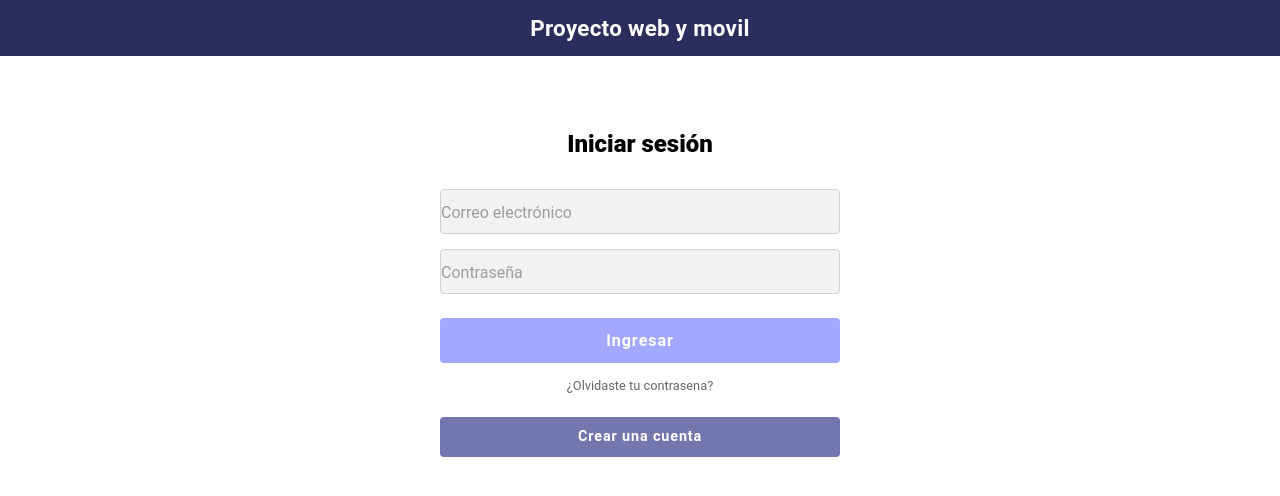
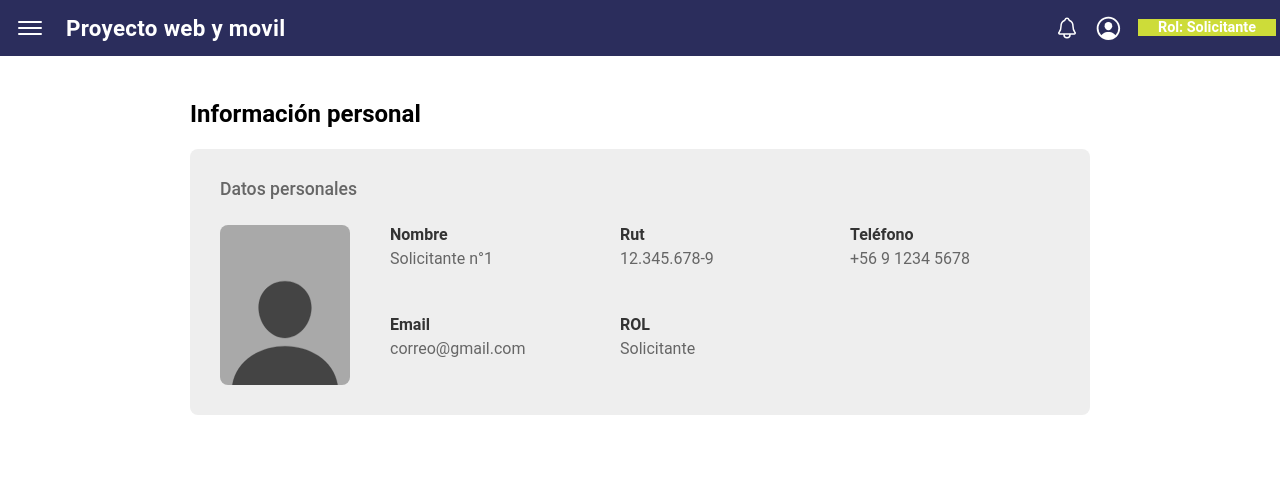
Before and after one commit to IgnacioGameolay/municipal-request-tracker, a React (Vite) app in the folder client/: page /ciudadano/tramites in a window 1280 px wide. Before the commit this address led to /login. Shown: the top 496 px of the page. Built offline with nearby package versions, Linux system fonts and the light colour scheme.

Commit message:
feat: creacion del dashboard del ciudadano y ajuste temporal de rutas

```diff
--- a/client/src/pages/ciudadano/DashboardCiudadano.tsx
+++ b/client/src/pages/ciudadano/DashboardCiudadano.tsx
@@ -1,36 +1,93 @@
+import React from 'react';
 import {
-  IonCard, IonCardContent, IonCardHeader,
-  IonCardSubtitle, IonCardTitle, IonBadge,
-  IonFab, IonFabButton, IonIcon
+  IonPage, IonHeader, IonToolbar, IonTitle, IonContent, IonButtons, IonIcon
 } from '@ionic/react';
-import { add } from 'ionicons/icons';
+import { menuOutline, notificationsOutline, personCircleOutline, person } from 'ionicons/icons';
 
 const DashboardCiudadano: React.FC = () => {
   return (
-    <div className="dashboard-container">
-      <h2>Mis Solicitudes</h2>
+    <IonPage>
+      {/* Cabecera superior oscura con íconos y Rol */}
+      <IonHeader className="ion-no-border">
+        <IonToolbar style={{ '--background': '#2b2d5c', color: 'white' }}>
+          <IonButtons slot="start">
+            <IonIcon icon={menuOutline} style={{ fontSize: '2rem', marginLeft: '10px', cursor: 'pointer' }} />
+          </IonButtons>
 
-      {/* Ejemplo de un trámite OBSERVADO (Caso crítico del PDF) */}
-      <IonCard routerLink="/ciudadano/tramites/1">
-        <IonCardHeader>
-          <div style={{ display: 'flex', justifyContent: 'space-between' }}>
-            <IonCardSubtitle>Folio: #10293</IonCardSubtitle>
-            <IonBadge color="warning">OBSERVADO</IonBadge>
+          <IonTitle style={{ fontWeight: 'bold', fontSize: '1.4rem' }}>
+            Proyecto web y movil
+          </IonTitle>
+
+          <IonButtons slot="end" style={{ display: 'flex', alignItems: 'center' }}>
+            <IonIcon icon={notificationsOutline} style={{ fontSize: '1.5rem', marginRight: '15px', cursor: 'pointer' }} />
+            <IonIcon icon={personCircleOutline} style={{ fontSize: '1.8rem', marginRight: '15px', cursor: 'pointer' }} />
+
+            {/* Cuadro amarillo del Rol */}
+            <div style={{
+              backgroundColor: '#cddc39', color: 'white', padding: '0 20px',
+              fontWeight: 'bold', fontSize: '0.9rem', height: '100%',
+              display: 'flex', alignItems: 'center'
+            }}>
+              Rol: Solicitante
+            </div>
+          </IonButtons>
+        </IonToolbar>
+      </IonHeader>
+
+      <IonContent className="ion-padding" style={{ '--background': '#ffffff' }}>
+        <div style={{ maxWidth: '900px', margin: '0 auto', paddingTop: '10px' }}>
+
+          <h2 style={{ color: '#000', fontWeight: 'bold', marginBottom: '20px', fontSize: '1.5rem' }}>
+            Información personal
+          </h2>
+
+          {/* Tarjeta gris claro */}
+          <div style={{ backgroundColor: '#eeeeee', borderRadius: '8px', padding: '30px' }}>
+            <h3 style={{ color: '#666', marginTop: 0, marginBottom: '25px', fontSize: '1.1rem' }}>
+              Datos personales
+            </h3>
+
+            <div style={{ display: 'flex', gap: '40px', flexWrap: 'wrap' }}>
+
+              {/* Imagen de perfil (Placeholder) */}
+              <div style={{
+                width: '130px', height: '160px', backgroundColor: '#a9a9a9',
+                borderRadius: '8px', display: 'flex', justifyContent: 'center',
+                alignItems: 'flex-end', overflow: 'hidden'
+              }}>
+                <IonIcon icon={person} style={{ fontSize: '9rem', color: '#444', marginBottom: '-25px' }} />
+              </div>
+
+              {/* Cuadrícula de datos */}
+              <div style={{ display: 'grid', gridTemplateColumns: '1fr 1fr 1fr', gap: '20px', flex: 1 }}>
+                <div>
+                  <strong style={{ display: 'block', color: '#333', marginBottom: '5px' }}>Nombre</strong>
+                  <span style={{ color: '#666' }}>Solicitante n°1</span>
+                </div>
+                <div>
+                  <strong style={{ display: 'block', color: '#333', marginBottom: '5px' }}>Rut</strong>
+                  <span style={{ color: '#666' }}>12.345.678-9</span>
+                </div>
+                <div>
+                  <strong style={{ display: 'block', color: '#333', marginBottom: '5px' }}>Teléfono</strong>
+                  <span style={{ color: '#666' }}>+56 9 1234 5678</span>
+                </div>
+                <div>
+                  <strong style={{ display: 'block', color: '#333', marginBottom: '5px' }}>Email</strong>
+                  <span style={{ color: '#666' }}>correo@gmail.com</span>
+                </div>
+                <div style={{ gridColumn: 'span 2' }}>
+                  <strong style={{ display: 'block', color: '#333', marginBottom: '5px' }}>ROL</strong>
+                  <span style={{ color: '#666' }}>Solicitante</span>
+                </div>
+              </div>
+
+            </div>
           </div>
-          <IonCardTitle>Patente Comercial</IonCardTitle>
-        </IonCardHeader>
-        <IonCardContent>
-          Tienes documentos pendientes de corrección. Haz clic para revisar las observaciones.
-        </IonCardContent>
-      </IonCard>
 
-      {/* Botón flotante para nueva solicitud */}
-      <IonFab vertical="bottom" horizontal="end" slot="fixed">
-        <IonFabButton>
-          <IonIcon icon={add} />
-        </IonFabButton>
-      </IonFab>
-    </div>
+        </div>
+      </IonContent>
+    </IonPage>
   );
 };
 
--- a/client/src/routes/AppRouter.tsx
+++ b/client/src/routes/AppRouter.tsx
@@ -4,13 +4,13 @@ import { IonRouterOutlet } from '@ionic/react';
 import { Route, Redirect } from 'react-router-dom';
 import { ProtectedRoute } from './ProtectedRoute';
 
-// 1. IMPORTAMOS AMBAS PÁGINAS AQUÍ
+// IMPORTACIONES REALES
 import LoginPage from '../pages/auth/LoginPage';
 import CambiarPassword from '../pages/auth/CambiarPassword';
 import RegisterPage from '../pages/auth/RegisterPage';
+import DashboardCiudadano from '../pages/ciudadano/DashboardCiudadano';
 
-// Dummies para las otras vistas
-const DummyDashboardCiudadano: React.FC = () => <div>Dashboard Ciudadano</div>;
+// Dummy solo para el admin que aún no hacemos
 const DummyBandejaAdmin: React.FC = () => <div>Bandeja Admin</div>;
 
 export const AppRouter: React.FC = () => {
@@ -18,10 +18,12 @@ export const AppRouter: React.FC = () => {
     <IonReactRouter>
       <IonRouterOutlet>
 
-        {/* 2. CONECTAMOS AMBAS RUTAS */}
         <Route exact path="/login" component={LoginPage} />
         <Route exact path="/recuperar" component={CambiarPassword} />
         <Route exact path="/registro" component={RegisterPage} />
+
+        {/* TRUCO: Usamos Route normal para saltarnos la validación mientras diseñamos */}
+        <Route exact path="/ciudadano/tramites" component={DashboardCiudadano} />
 
         <Route exact path="/">
           <Redirect to="/login" />
@@ -29,17 +31,11 @@ export const AppRouter: React.FC = () => {
 
         <ProtectedRoute
           exact
-          path="/ciudadano/tramites"
-          component={DummyDashboardCiudadano}
-          allowedRole="solicitante"
-        />
-
-        <ProtectedRoute
-          exact
           path="/admin/bandeja"
           component={DummyBandejaAdmin}
           allowedRole="funcionario"
         />
+
       </IonRouterOutlet>
     </IonReactRouter>
   );
```
